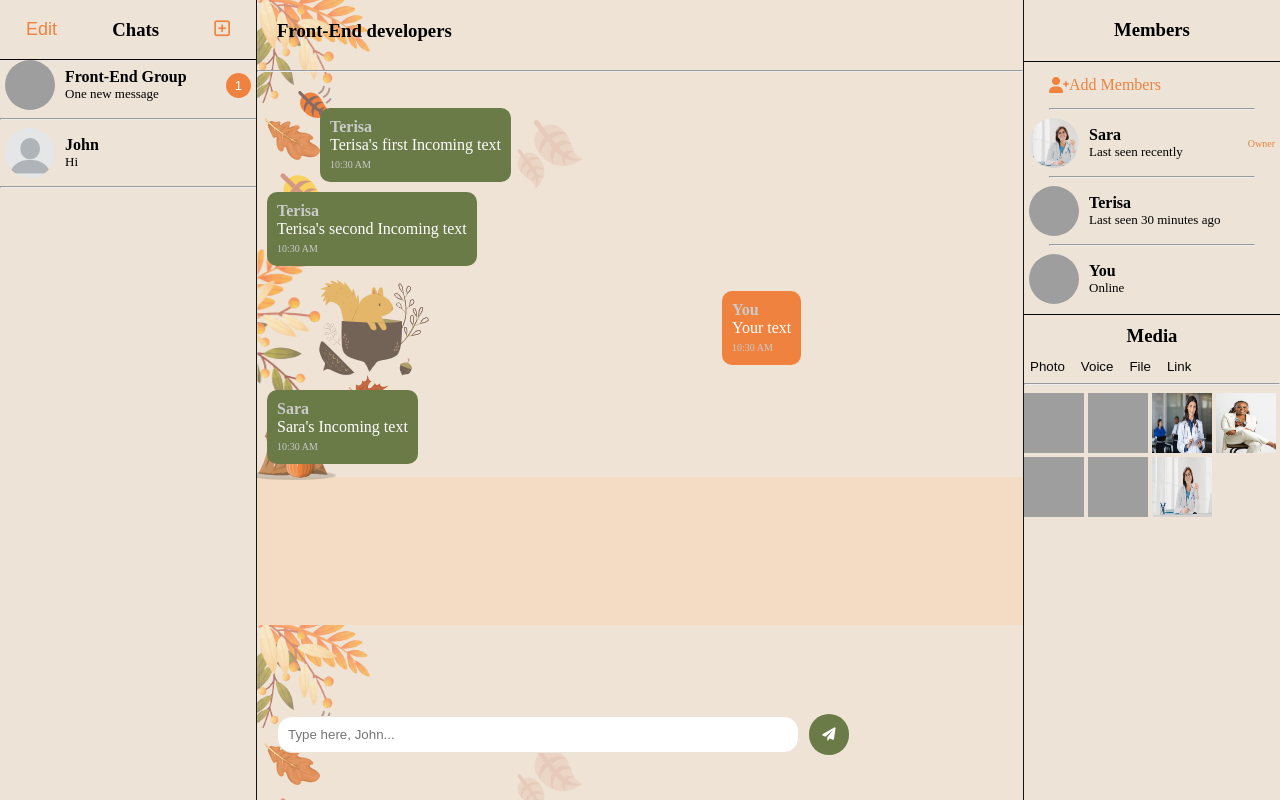
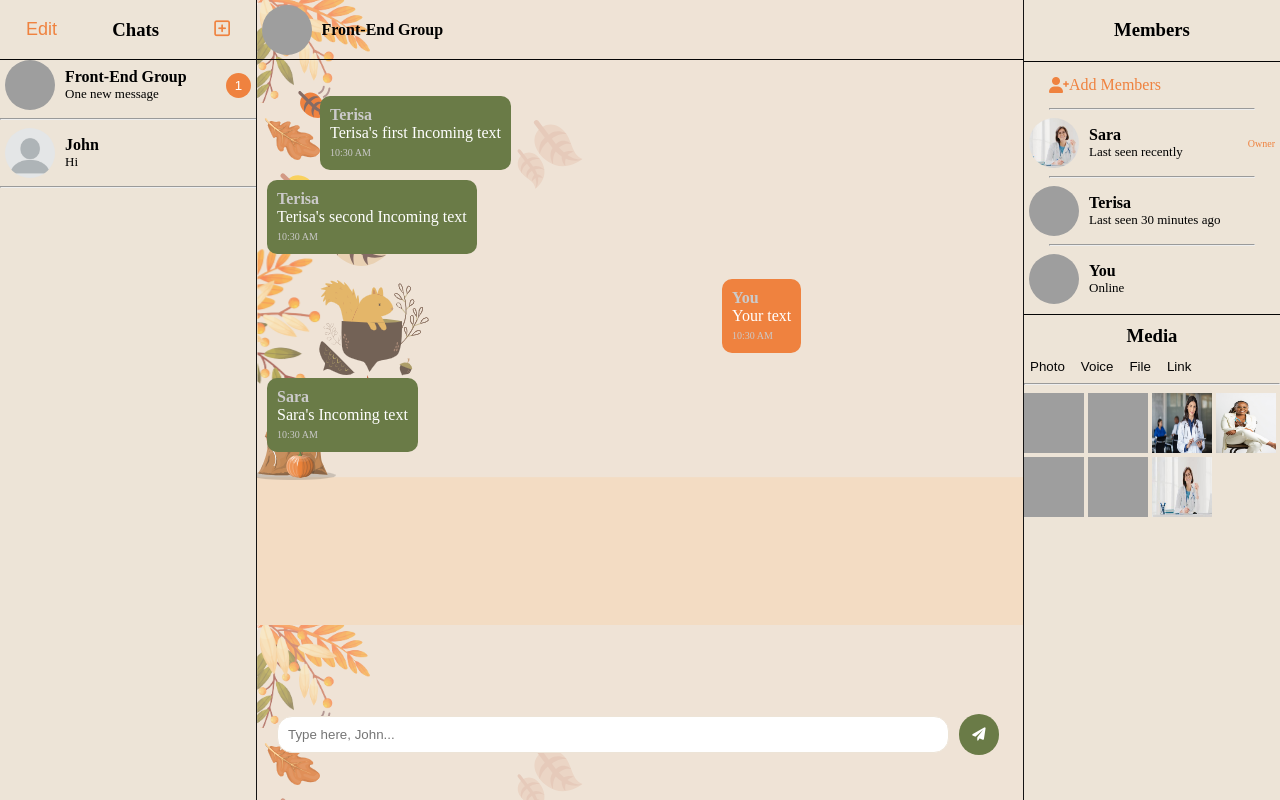
Before and after one commit to sara-ettehad/Sanjob-Project, a plain HTML site: page chat/index.html in a window 1280 px wide. Drawn offline with Linux system fonts and the light colour scheme; grey boxes are pictures that could not be loaded.

Commit message:
messages

```diff
--- a/chat/index.html
+++ b/chat/index.html
@@ -54,8 +54,15 @@
 
             <div class="chat-part">
 
-                <h3 class="chat-header">Front-End developers</h3>
-                <hr>
+                <div class="message" style="padding: 4.5px; border-bottom: solid 1px #050505; width: 99%;">
+                    <div class="chat-image">
+                        <img src="./img/domenico-loia-EhTcC9sYXsw-unsplash.jpg">
+                    </div>
+                    <div class="chat-title" style="display: flex; align-items: left;">
+                        <h4 class="chat-name">Front-End Group</h4>
+                    </div>
+
+                </div>
 
                 <ul class="chats">
                     <li style="margin-left: 58px; margin-bottom: -15px;">
--- a/chat/style.css
+++ b/chat/style.css
@@ -119,9 +119,37 @@ body{
     background-image: url("./img/sanjob.png");
 }
 
-.chat-part h3 {
-    margin: 0;
-    padding: 20px;
+.chat-image{
+    display: flex;
+    flex-direction: row;
+}
+
+.chat-image img{
+    width: 50px; /* Set your desired width */
+    height: 50px; /* Set your desired height */
+    border-radius: 50%; /* Create a circular shape */
+    object-fit: cover; /* Maintain aspect ratio and cover the container */
+    margin-right: 10px;
+}
+
+.chat-image i{
+    width: 40px;
+    height: 40px;
+    border-radius: 50%;
+    border: none;
+}
+
+.chat-title{
+    display: flex;
+    flex-direction: column;
+    justify-content: center;
+    text-align: left;
+    max-height: 50px; /* Set the maximum height */
+    overflow: hidden;
+}
+
+.chat-name{
+    margin: 0; /* Remove default margins */
 }
 
 .chats {
@@ -193,7 +221,7 @@ body{
     border: 1px solid #EDE4D7;
     border-radius: 15px;
     margin-right: 10px;
-    width: 500px
+    width: 650px
 }
 
 .chat-input-form button {
```
